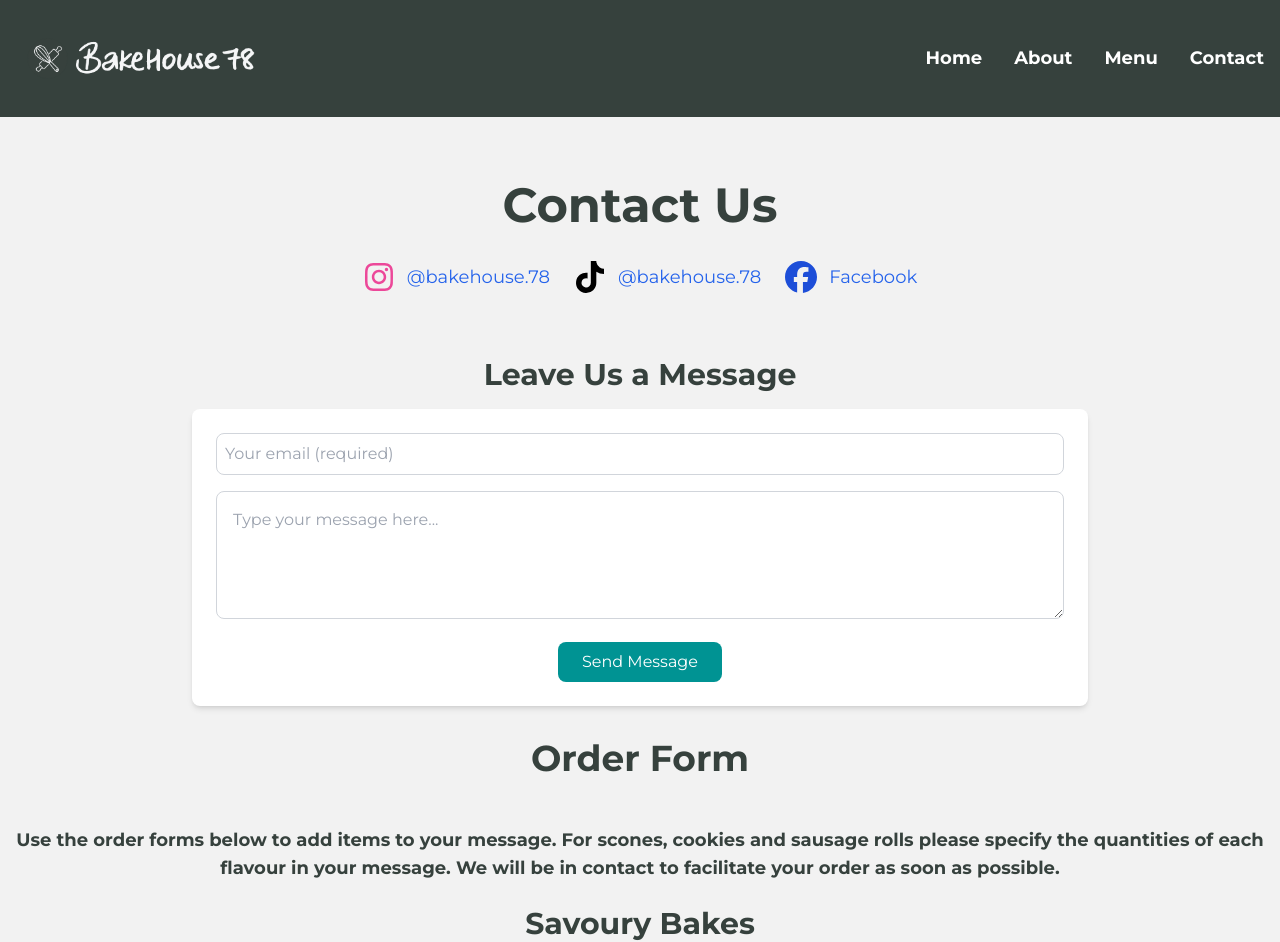
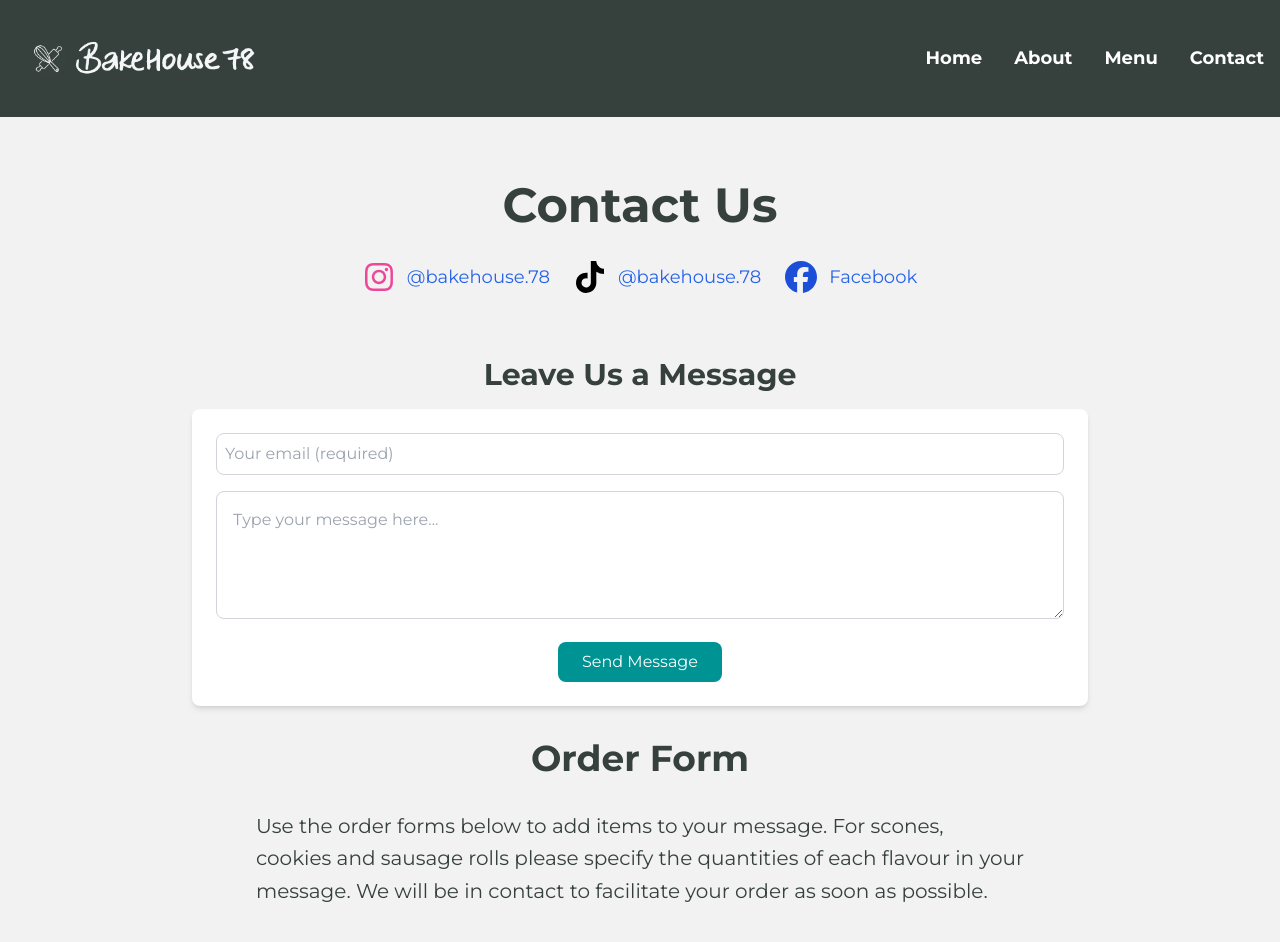
Before and after one commit to tomstratton1/bakehouse78, a Next.js app in the folder app/: page /contact in a window 1280 px wide. Shown: the top 942 px of the page. Built offline with nearby package versions, Linux system fonts and the light colour scheme.

Commit message:
conact message

```diff
--- a/app/app/contact/page.tsx
+++ b/app/app/contact/page.tsx
@@ -72,10 +72,13 @@ export default function ContactPage() {
         <MessageBox orderSummary={nonZeroCartItems} />
 
         <h2 className="text-4xl font-bold text-charcoal mb-8">Order Form</h2>
-        <div className="py-4 mb-16">
-        <p className="absolute left-0 w-full text-charcoal text-lg font-semibold text-center">
-          Use the order forms below to add items to your message. For scones, cookies and sausage rolls please specify the quantities of each flavour in your message. We will be in contact to facilitate your order as soon as possible.
-        </p>
+        <div className="flex flex-col md:flex-row items-center md:items-start justify-center gap-8 max-w-5xl mx-auto px-4 mb-8">
+          <div className="text-left md:text-lg text-charcoal leading-relaxed">
+            <p className="text-xl text-charcoal leading-relaxed max-w-3xl mx-auto">
+            Use the order forms below to add items to your message. For scones, cookies and sausage rolls please specify the quantities of each flavour in your message.
+            We will be in contact to facilitate your order as soon as possible.
+            </p>
+          </div>
         </div>
         <div className="flex flex-col items-center">
           {menuItems.map((category: MenuCategory) => (
```
